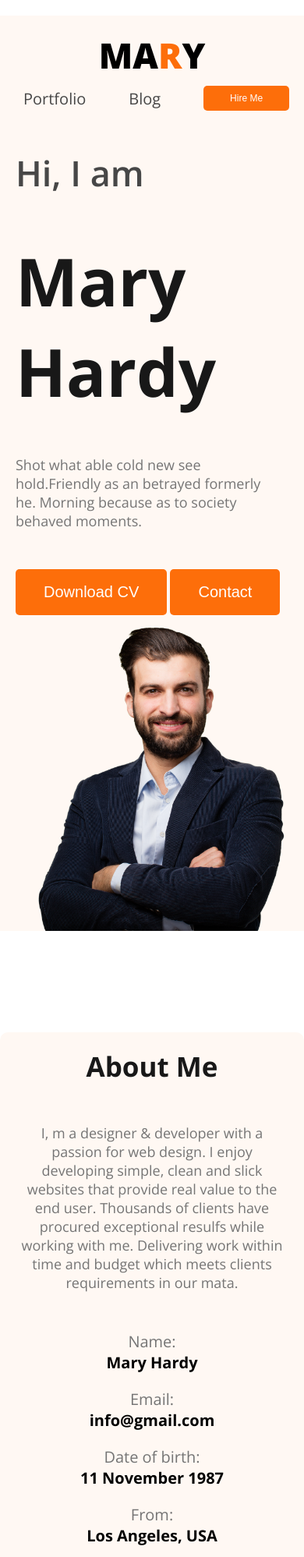
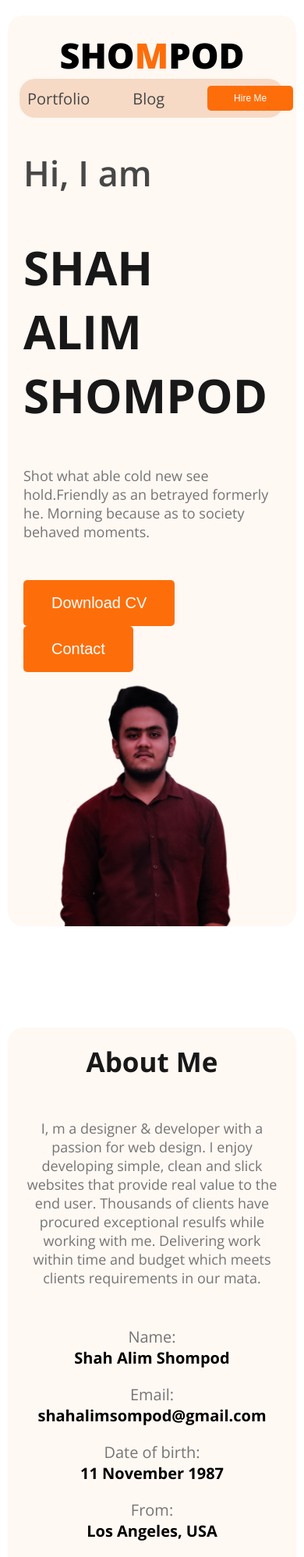
Before and after one commit to shahalimshompod/portfolio-website-module-6, a plain HTML site: page index.html in a window 390 px wide. Shown: the top 1997 px of the page at 78% size. Drawn offline with nearby package versions, Linux system fonts and the light colour scheme.

Commit message:
abaro commit last maybe

```diff
--- a/index.html
+++ b/index.html
@@ -13,7 +13,7 @@
 <body class="open-sans-normal">
     <header class="header-nav">
         <nav>
-            <h1 class="nav-title">MA<span>R</span>Y</h1>
+            <h1 class="nav-title">SHO<span>M</span>POD</h1>
             <ul>
                 <li><a class="dark-2" href="">Portfolio</a></li>
                 <li><a class="dark-2" href="">Blog</a></li>
@@ -23,13 +23,13 @@
         <div class="banner">
             <div class="banner-content">
               <h3 class="banner-subtitle dark-2">Hi, I am</h3>
-              <h1 class="banner-title">Mary Hardy</h1>
+              <h1 class="banner-title">SHAH ALIM SHOMPOD</h1>
               <p class="banner-paragraph">Shot what able cold new see hold.Friendly as an betrayed formerly he. Morning because as to society behaved moments.
               </p>
               <button class="primary-btn">Download CV</button>
               <button class="primary-btn">Contact</button>
             </div>
-            <img src="assets/hardy.png" alt="Hardy">
+            <img src="assets/sompod.png" alt="Hardy">
         </div>
     </header>
 
@@ -44,11 +44,11 @@
         <div class="about-items">
          <div class="about-item">
             <p class="item-title">Name:</p>
-            <p class="item-description">Mary Hardy</p>
+            <p class="item-description">Shah Alim Shompod</p>
          </div>
          <div class="about-item">
             <p class="item-title">Email:</p>
-            <p class="item-description">info@gmail.com</p>
+            <p class="item-description">shahalimsompod@gmail.com</p>
          </div>
          <div class="about-item">
             <p class="item-title">Date of birth:</p>
--- a/style/style.css
+++ b/style/style.css
@@ -71,7 +71,7 @@ ul .primary-btn{
   }
 
   .banner-title{
-    font-size: 85px;
+    font-size: 60px;
     font-weight: bold;
     color: #181818;
   }
@@ -356,12 +356,14 @@ form > button{
       flex-direction: row;
       gap: 55px;
       margin: 0px;
-      width: 100%;
+      width: 110%;
       height: 50px;
       text-align: center;
       position: relative;
-      right: 10px;
-
+      right: 25px;
+      background-color: #f7dac6;
+      border-radius: 20px;
+      padding: 0px 10px;
     }
 
     ul .primary-btn{
@@ -396,10 +398,24 @@ form > button{
 
   .header-nav{
      background-image: none;
+     margin: 0 10px;
+     border-radius: 20px;
+  }
+
+  .main-all-content-container, .footer-container{
+    margin: 0 10px;
+     border-radius: 20px;
   }
 
   .primary-btn{
     margin-right: 0px;
+  }
+
+  .sei-icon{
+    display: flex;
+    gap: 50px;
+    justify-content: center;
+    align-items: center;
   }
 
   /* design for main ::selection */
@@ -414,6 +430,15 @@ form > button{
 
   .whatido-text-container {
     padding: 20px;
+}
+
+.skill {
+  height: 280px;
+  width: 267px;
+  padding: 10px 20px;
+  background-color: #ffffff;
+  box-shadow: 0px 6px 50px 0px rgba(0, 0, 0, 0.4);
+  border-radius: 10px;
 }
 
 .skills-container{
```
Also changed, not shown: assets/sompod.png (added).
